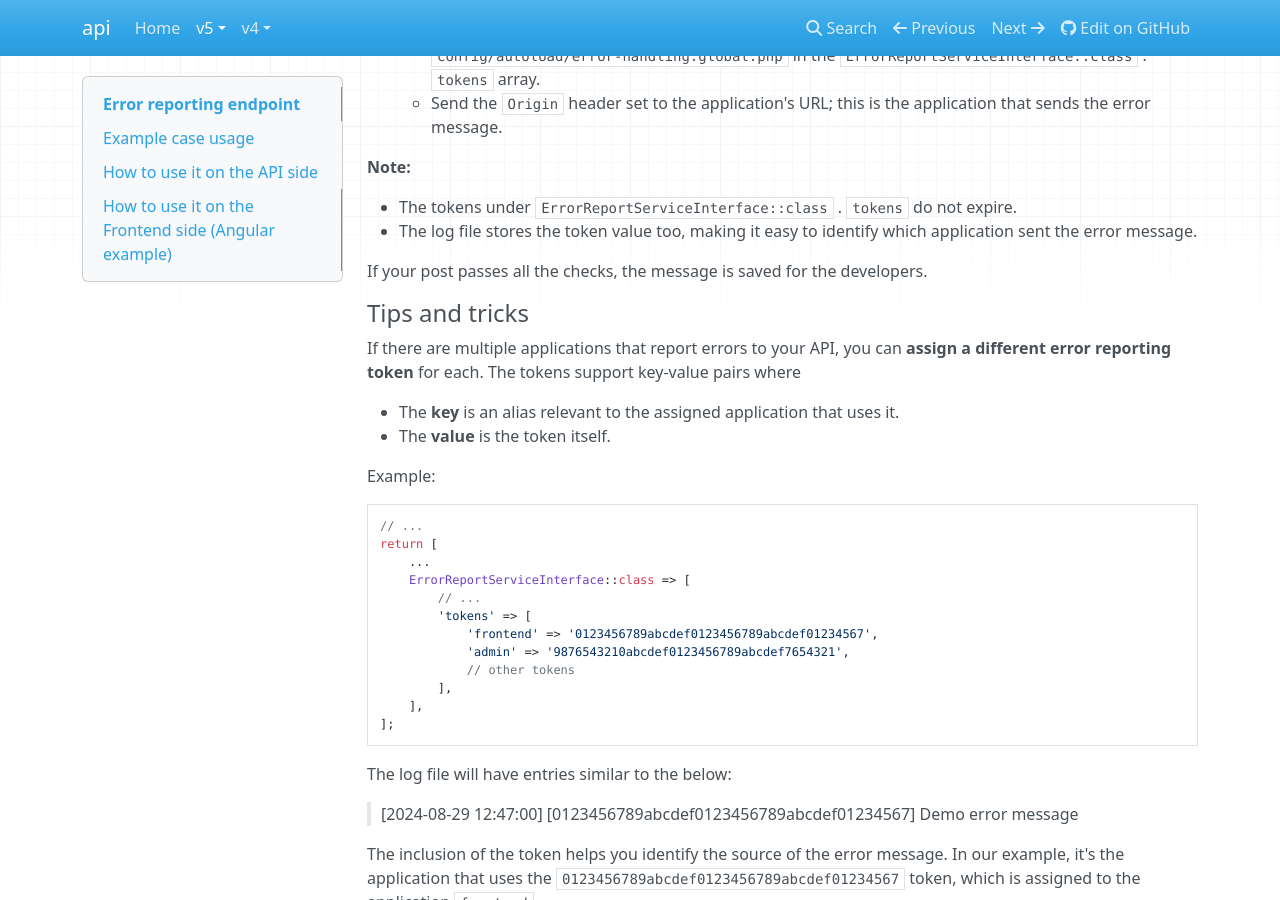
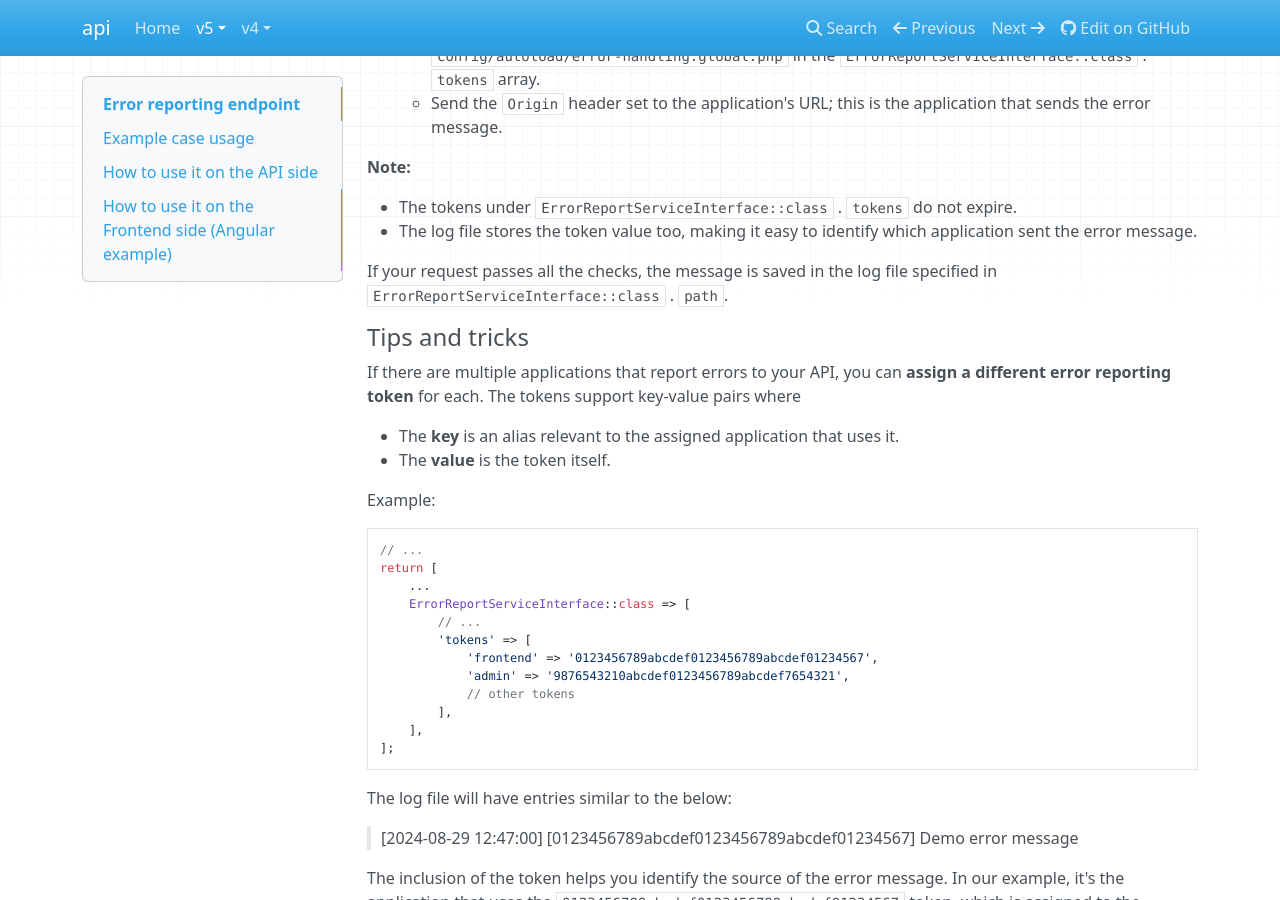
Before and after one commit to dotkernel/api-documentation, an MkDocs documentation site: the page built from docs/book/v5/core-features/error-reporting.md, in a window 1280 px wide and 900 px high, scrolled down 1461 px. Built offline with MkDocs 1.6.1, drawn with Linux system fonts in a browser that asks for light colours; nearby versions of some CDN libraries.

Commit message:
Update docs/book/v5/core-features/error-reporting.md
Co-authored-by: Alex Karajos <alex.merlin.1985@gmail.com>
Signed-off-by: bidi47 <bidi@apidemia.com>

```diff
--- a/docs/book/v5/core-features/error-reporting.md
+++ b/docs/book/v5/core-features/error-reporting.md
@@ -65,7 +65,7 @@ If both return `false`, a `ForbiddenException` is thrown and the error message d
 - The tokens under `ErrorReportServiceInterface::class` . `tokens` do not expire.
 - The log file stores the token value too, making it easy to identify which application sent the error message.
 
-If your post passes all the checks, the message is saved for the developers.
+If your request passes all the checks, the message is saved in the log file specified in `ErrorReportServiceInterface::class` . `path`.
 
 #### Tips and tricks
 
```
